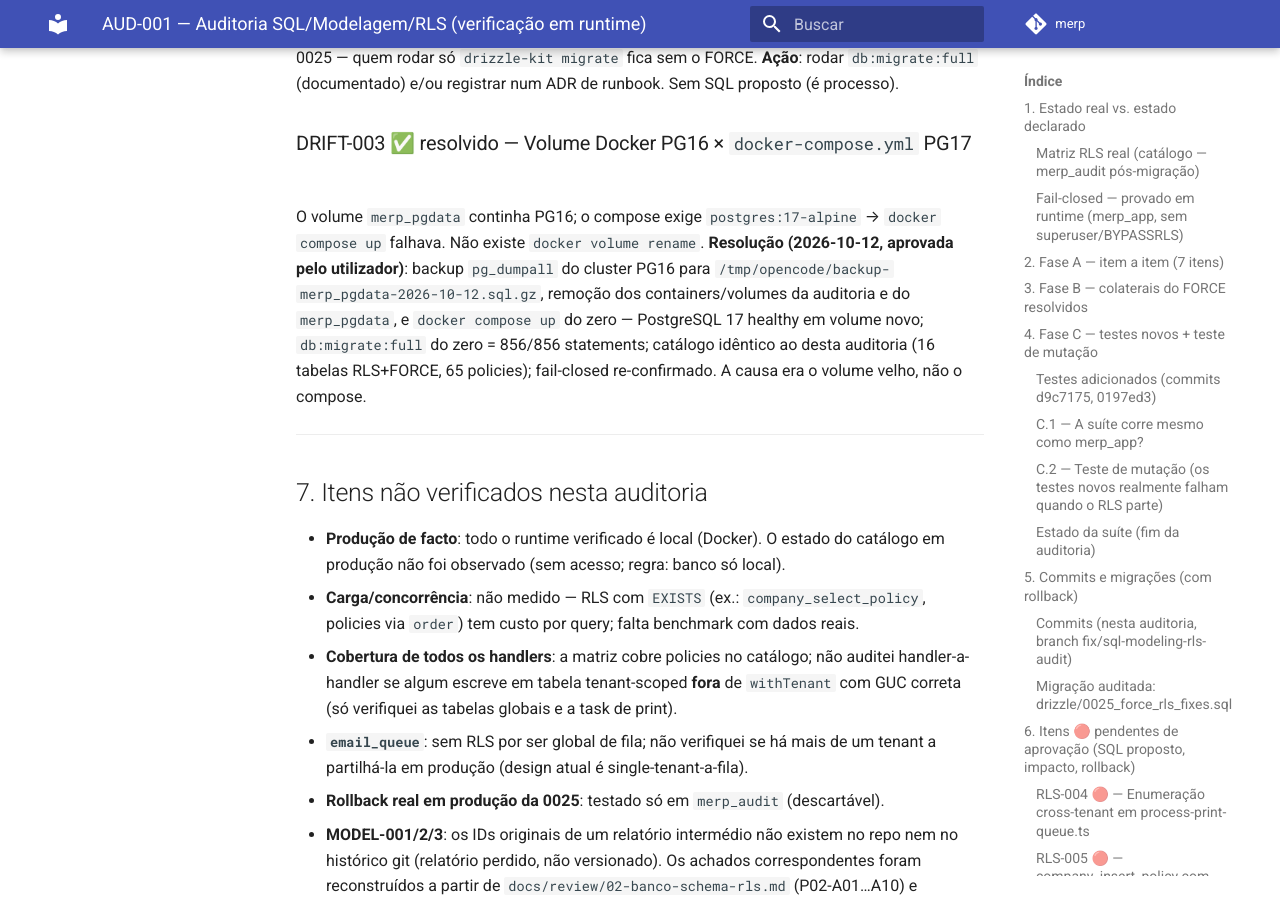
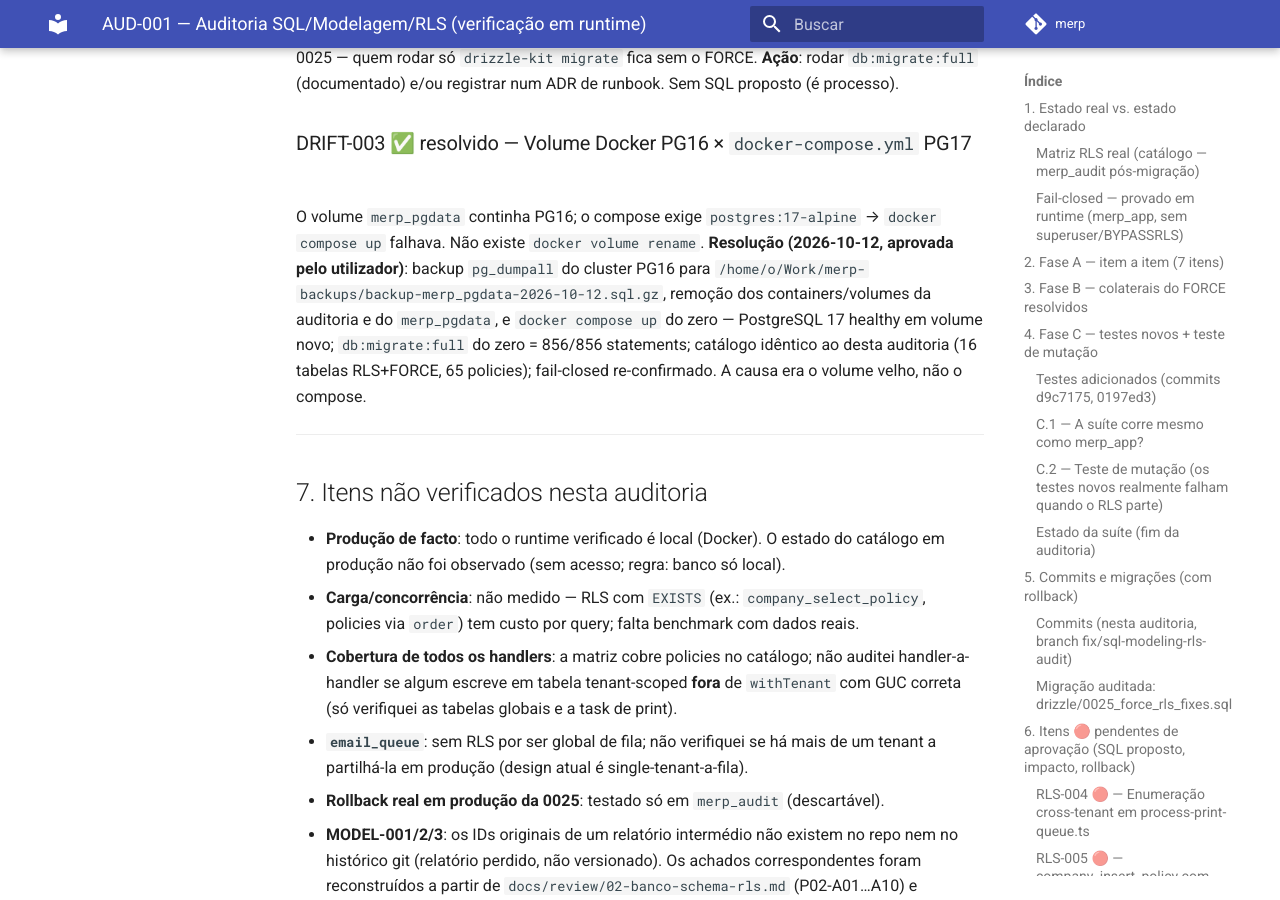
Before and after one commit to AndrewCrescencio/merp, an MkDocs documentation site: the page built from docs/audit/2026-10-12-auditoria-sql-modeling-rls.md, in a window 1280 px wide and 900 px high, scrolled down 10330 px. Built offline with MkDocs 1.6.1 and Material for MkDocs 9.7.7, drawn with Linux system fonts in a browser that asks for light colours; comment, search, counter and statistics services are not loaded.

Commit message:
docs(audit): backup do cluster PG16 movido para local permanente

```diff
--- a/docs/audit/2026-10-12-auditoria-sql-modeling-rls.md
+++ b/docs/audit/2026-10-12-auditoria-sql-modeling-rls.md
@@ -298,7 +298,7 @@ O journal Drizzle termina na 0014; 0015–0025 são aplicadas por `apply-custom-
 
 O volume `merp_pgdata` continha PG16; o compose exige `postgres:17-alpine` → `docker compose up`
 falhava. Não existe `docker volume rename`. **Resolução (2026-10-12, aprovada pelo utilizador)**:
-backup `pg_dumpall` do cluster PG16 para `/tmp/opencode/backup-merp_pgdata-2026-10-12.sql.gz`,
+backup `pg_dumpall` do cluster PG16 para `/home/o/Work/merp-backups/backup-merp_pgdata-2026-10-12.sql.gz`,
 remoção dos containers/volumes da auditoria e do `merp_pgdata`, e `docker compose up` do zero —
 PostgreSQL 17 healthy em volume novo; `db:migrate:full` do zero = 856/856 statements; catálogo
 idêntico ao desta auditoria (16 tabelas RLS+FORCE, 65 policies); fail-closed re-confirmado.
```
